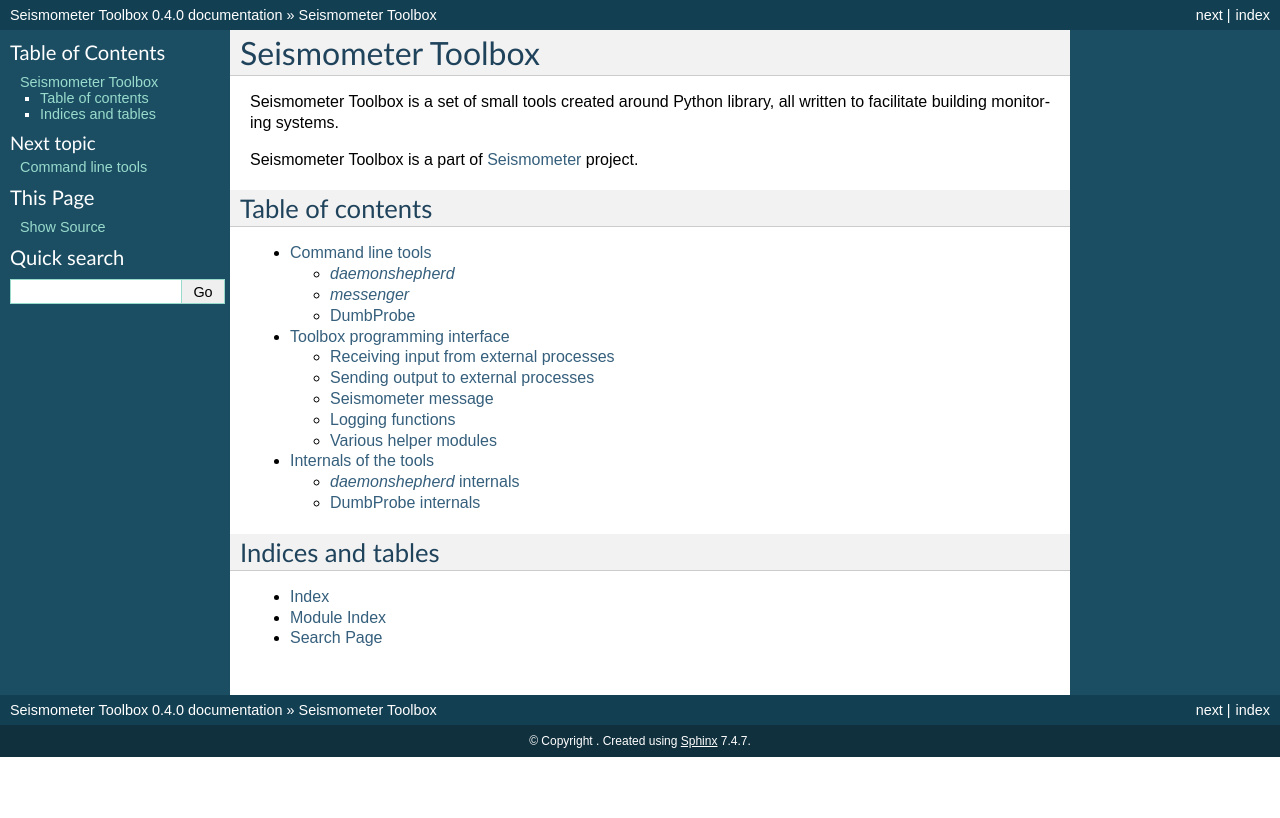
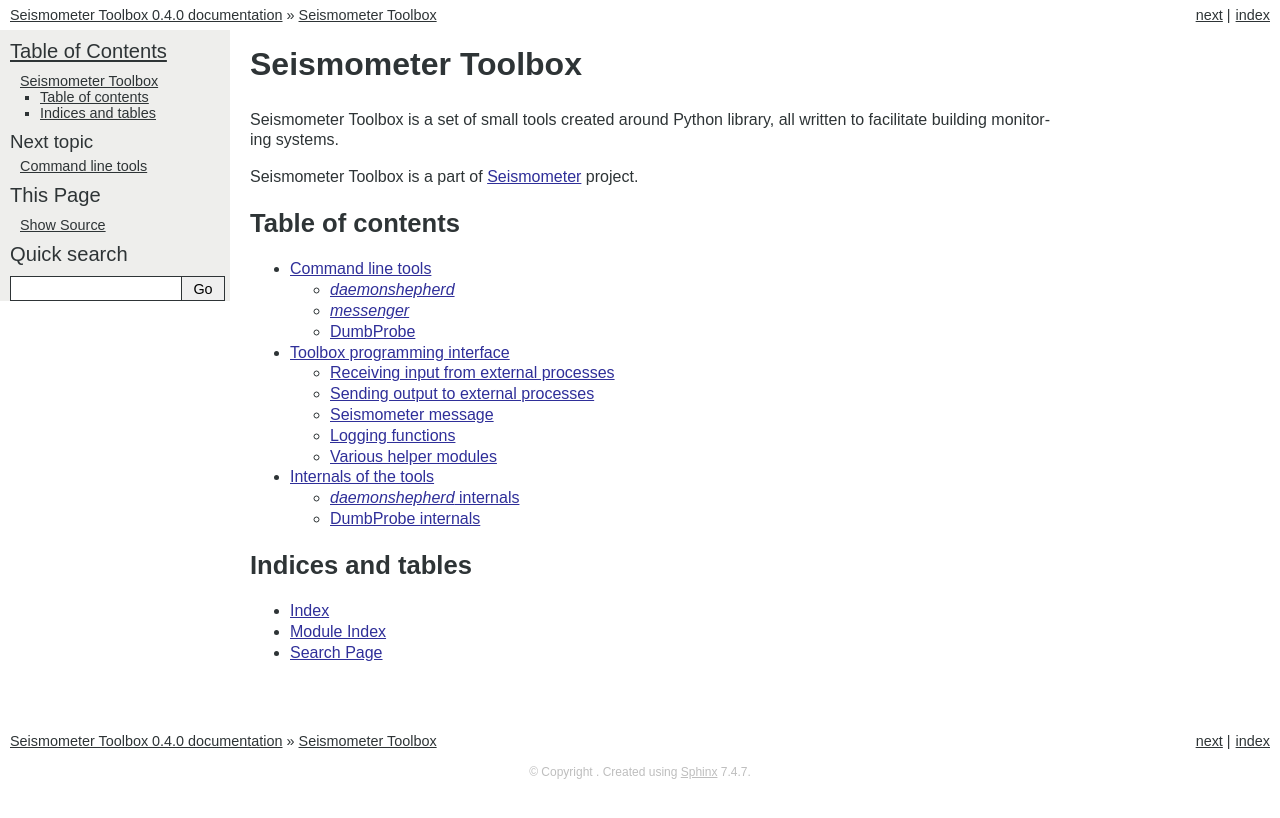
Before and after one commit to dozzie/seismometer-toolbox, a Sphinx documentation site: the page built from doc/index.rst, in a window 1280 px wide. Shown: the top 818 px of the page. Built offline with Sphinx 7.4.7, drawn with Linux system fonts in a browser that asks for light colours.

Commit message:
Added custom Sphinx theme to match Seismometer's homepage.

```diff
--- a/doc/conf.py
+++ b/doc/conf.py
@@ -39,14 +39,8 @@
 # HTML output
 #-----------------------------------------------------------------------------
 
-import sphinx
-def ver(v):
-    return [int(i) for i in v.split('.')]
-
-if ver(sphinx.__version__) >= ver('1.3'):
-    html_theme = 'classic'
-else:
-    html_theme = 'default'
+html_theme = 'poole'
+html_theme_path = ['themes']
 
 pygments_style = 'sphinx'
 
--- /dev/null
+++ b/doc/themes/poole/layout.html
@@ -0,0 +1,14 @@
+{#
+    default/layout.html
+    ~~~~~~~~~~~~~~~~~~~
+
+    Sphinx layout template for the default theme.
+
+    :copyright: Copyright 2007-2011 by the Sphinx team, see AUTHORS.
+    :license: BSD, see LICENSE for details.
+#}
+{% extends "basic/layout.html" %}
+
+{% if theme_collapsiblesidebar|tobool %}
+{% set script_files = script_files + ['_static/sidebar.js'] %}
+{% endif %}
--- /dev/null
+++ b/doc/themes/poole/static/default.css_t
@@ -0,0 +1,277 @@
+/*
+ * default.css_t
+ * ~~~~~~~~~~~~~
+ *
+ * Sphinx stylesheet -- default theme.
+ *
+ * :copyright: Copyright 2007-2011 by the Sphinx team, see AUTHORS.
+ * :license: BSD, see LICENSE for details.
+ *
+ */
+
+@import url("basic.css");
+
+/* -- page layout ----------------------------------------------------------- */
+
+body {
+    font-family: sans-serif;
+    font-size: 100%;
+    background-color: #ffffff;
+    color: #000000;
+    margin: 0;
+    padding: 0;
+}
+
+div.document {
+    background-color: #ffffff;
+}
+
+div.documentwrapper {
+    float: left;
+    width: 100%;
+}
+
+div.bodywrapper {
+    margin-top: 0;
+    margin-bottom: 0;
+    margin-right: {{ theme_sidebarwidth|toint }}px;
+    margin-left:  {{ theme_sidebarwidth|toint }}px;
+}
+
+div.body {
+    background-color: #ffffff;
+    color: #2e3436;
+    padding: 0 20px 30px 20px;
+    width: 800px; /* website: <body> */
+    margin: 1em auto;
+}
+
+{%- if theme_rightsidebar|tobool %}
+div.bodywrapper {
+    margin: 0 {{ theme_sidebarwidth|toint }}px 0 0;
+}
+{%- endif %}
+
+div.footer {
+    color: #bebebe;
+    width: 100%;
+    padding: 9px 0 9px 0;
+    text-align: center;
+    font-size: 75%;
+}
+
+div.footer a {
+    color: #bebebe;
+    text-decoration: underline;
+}
+
+div.related {
+    background-color: #ffffff;
+    line-height: 30px;
+    color: #2e3436;
+}
+
+div.related a {
+    color: #2e3436;
+}
+
+div.sphinxsidebar {
+    {%- if theme_stickysidebar|tobool %}
+    top: 30px;
+    bottom: 0;
+    margin: 0;
+    position: fixed;
+    overflow: auto;
+    height: auto;
+    {%- endif %}
+    {%- if theme_rightsidebar|tobool %}
+    float: right;
+    {%- if theme_stickysidebar|tobool %}
+    right: 0;
+    {%- endif %}
+    {%- endif %}
+    background-color: #eeeeec;
+}
+
+{%- if theme_stickysidebar|tobool %}
+/* this is nice, but it it leads to hidden headings when jumping
+   to an anchor */
+/*
+div.related {
+    position: fixed;
+}
+
+div.documentwrapper {
+    margin-top: 30px;
+}
+*/
+{%- endif %}
+
+div.sphinxsidebar h3 {
+    font-family: sans-serif;
+    color: #2e3436;
+    font-size: 1.4em;
+    font-weight: normal;
+    margin: 0;
+    padding: 0;
+}
+
+div.sphinxsidebar h3 a {
+    color: #2e3436;
+}
+
+div.sphinxsidebar h4 {
+    font-family: sans-serif;
+    color: #2e3436;
+    font-size: 1.3em;
+    font-weight: normal;
+    margin: 5px 0 0 0;
+    padding: 0;
+}
+
+div.sphinxsidebar p {
+    color: #2e3436;
+}
+
+div.sphinxsidebar p.topless {
+    margin: 5px 10px 10px 10px;
+}
+
+div.sphinxsidebar ul {
+    margin: 10px;
+    padding: 0;
+    color: #2e3436;
+}
+
+div.sphinxsidebar a {
+    color: #2e3436; /* TODO: change the colour */
+}
+
+div.sphinxsidebar input {
+    border: 1px solid #2e3436; /* TODO: change the colour */
+    font-family: sans-serif;
+    font-size: 1em;
+}
+
+{% if theme_collapsiblesidebar|tobool %}
+/* for collapsible sidebar */
+div#sidebarbutton {
+    background-color: {{ theme_sidebarbtncolor }}; /* #2e3436? */
+}
+{% endif %}
+
+/* -- hyperlink styles ------------------------------------------------------ */
+
+a {
+    color: #2f2f99;
+}
+
+a:visited {
+    color: #662f99;
+}
+
+/* -- body styles ----------------------------------------------------------- */
+
+div.body h1 { margin-top: 0; font-size: 200%; }
+div.body h2 { font-size: 160%; }
+div.body h3 { font-size: 140%; }
+div.body h4 { font-size: 120%; }
+div.body h5 { font-size: 110%; }
+div.body h6 { font-size: 100%; }
+
+a.headerlink {
+    color: #000000;
+    font-size: 0.8em;
+    padding: 0 4px 0 4px;
+    text-decoration: none;
+}
+
+a.headerlink:hover {
+    background-color: #000000;
+    color: #ffffff;
+}
+
+div.body p, div.body dd, div.body li {
+    text-align: justify;
+    line-height: 130%;
+}
+
+div.admonition p.admonition-title + p {
+    display: inline;
+}
+
+div.admonition p {
+    margin-bottom: 5px;
+}
+
+div.admonition pre {
+    margin-bottom: 5px;
+}
+
+div.admonition ul, div.admonition ol {
+    margin-bottom: 5px;
+}
+
+div.note {
+    background-color: #eee;
+    border: 1px solid #ccc;
+}
+
+div.seealso {
+    background-color: #ffc;
+    border: 1px solid #ff6;
+}
+
+div.topic {
+    background-color: #eee;
+}
+
+div.warning {
+    background-color: #ffe4e4;
+    border: 1px solid #f66;
+}
+
+p.admonition-title {
+    display: inline;
+}
+
+p.admonition-title:after {
+    content: ":";
+}
+
+pre {
+    border: dotted black 1px;
+    background: #eeeeec;
+    font-size: 0.95em;
+    padding: 1em;
+}
+
+tt {
+    background-color: #eeeeec;
+    padding: 0 1px 0 1px;
+    font-size: 0.95em;
+}
+
+th {
+    background-color: #eeeeec;
+}
+
+.warning tt {
+    background: #efc2c2;
+}
+
+.note tt {
+    background: #d6d6d6;
+}
+
+.viewcode-back {
+    font-family: sans-serif;
+}
+
+div.viewcode-block:target {
+    background-color: #f4debf;
+    border-top: 1px solid #ac9;
+    border-bottom: 1px solid #ac9;
+}
+
+/* vim:set ft=css: */
--- /dev/null
+++ b/doc/themes/poole/static/sidebar.js
@@ -0,0 +1,151 @@
+/*
+ * sidebar.js
+ * ~~~~~~~~~~
+ *
+ * This script makes the Sphinx sidebar collapsible.
+ *
+ * .sphinxsidebar contains .sphinxsidebarwrapper.  This script adds
+ * in .sphixsidebar, after .sphinxsidebarwrapper, the #sidebarbutton
+ * used to collapse and expand the sidebar.
+ *
+ * When the sidebar is collapsed the .sphinxsidebarwrapper is hidden
+ * and the width of the sidebar and the margin-left of the document
+ * are decreased. When the sidebar is expanded the opposite happens.
+ * This script saves a per-browser/per-session cookie used to
+ * remember the position of the sidebar among the pages.
+ * Once the browser is closed the cookie is deleted and the position
+ * reset to the default (expanded).
+ *
+ * :copyright: Copyright 2007-2011 by the Sphinx team, see AUTHORS.
+ * :license: BSD, see LICENSE for details.
+ *
+ */
+
+$(function() {
+  // global elements used by the functions.
+  // the 'sidebarbutton' element is defined as global after its
+  // creation, in the add_sidebar_button function
+  var bodywrapper = $('.bodywrapper');
+  var sidebar = $('.sphinxsidebar');
+  var sidebarwrapper = $('.sphinxsidebarwrapper');
+
+  // for some reason, the document has no sidebar; do not run into errors
+  if (!sidebar.length) return;
+
+  // original margin-left of the bodywrapper and width of the sidebar
+  // with the sidebar expanded
+  var bw_margin_expanded = bodywrapper.css('margin-left');
+  var ssb_width_expanded = sidebar.width();
+
+  // margin-left of the bodywrapper and width of the sidebar
+  // with the sidebar collapsed
+  var bw_margin_collapsed = '.8em';
+  var ssb_width_collapsed = '.8em';
+
+  // colors used by the current theme
+  var dark_color = $('.related').css('background-color');
+  var light_color = $('.document').css('background-color');
+
+  function sidebar_is_collapsed() {
+    return sidebarwrapper.is(':not(:visible)');
+  }
+
+  function toggle_sidebar() {
+    if (sidebar_is_collapsed())
+      expand_sidebar();
+    else
+      collapse_sidebar();
+  }
+
+  function collapse_sidebar() {
+    sidebarwrapper.hide();
+    sidebar.css('width', ssb_width_collapsed);
+    bodywrapper.css('margin-left', bw_margin_collapsed);
+    sidebarbutton.css({
+        'margin-left': '0',
+        'height': bodywrapper.height()
+    });
+    sidebarbutton.find('span').text('»');
+    sidebarbutton.attr('title', _('Expand sidebar'));
+    document.cookie = 'sidebar=collapsed';
+  }
+
+  function expand_sidebar() {
+    bodywrapper.css('margin-left', bw_margin_expanded);
+    sidebar.css('width', ssb_width_expanded);
+    sidebarwrapper.show();
+    sidebarbutton.css({
+        'margin-left': ssb_width_expanded-12,
+        'height': bodywrapper.height()
+    });
+    sidebarbutton.find('span').text('«');
+    sidebarbutton.attr('title', _('Collapse sidebar'));
+    document.cookie = 'sidebar=expanded';
+  }
+
+  function add_sidebar_button() {
+    sidebarwrapper.css({
+        'float': 'left',
+        'margin-right': '0',
+        'width': ssb_width_expanded - 28
+    });
+    // create the button
+    sidebar.append(
+        '<div id="sidebarbutton"><span>&laquo;</span></div>'
+    );
+    var sidebarbutton = $('#sidebarbutton');
+    light_color = sidebarbutton.css('background-color');
+    // find the height of the viewport to center the '<<' in the page
+    var viewport_height;
+    if (window.innerHeight)
+ 	  viewport_height = window.innerHeight;
+    else
+	  viewport_height = $(window).height();
+    sidebarbutton.find('span').css({
+        'display': 'block',
+        'margin-top': (viewport_height - sidebar.position().top - 20) / 2
+    });
+
+    sidebarbutton.click(toggle_sidebar);
+    sidebarbutton.attr('title', _('Collapse sidebar'));
+    sidebarbutton.css({
+        'color': '#FFFFFF',
+        'border-left': '1px solid ' + dark_color,
+        'font-size': '1.2em',
+        'cursor': 'pointer',
+        'height': bodywrapper.height(),
+        'padding-top': '1px',
+        'margin-left': ssb_width_expanded - 12
+    });
+
+    sidebarbutton.hover(
+      function () {
+          $(this).css('background-color', dark_color);
+      },
+      function () {
+          $(this).css('background-color', light_color);
+      }
+    );
+  }
+
+  function set_position_from_cookie() {
+    if (!document.cookie)
+      return;
+    var items = document.cookie.split(';');
+    for(var k=0; k<items.length; k++) {
+      var key_val = items[k].split('=');
+      var key = key_val[0];
+      if (key == 'sidebar') {
+        var value = key_val[1];
+        if ((value == 'collapsed') && (!sidebar_is_collapsed()))
+          collapse_sidebar();
+        else if ((value == 'expanded') && (sidebar_is_collapsed()))
+          expand_sidebar();
+      }
+    }
+  }
+
+  add_sidebar_button();
+  var sidebarbutton = $('#sidebarbutton');
+  set_position_from_cookie();
+});
--- /dev/null
+++ b/doc/themes/poole/theme.conf
@@ -0,0 +1,9 @@
+[theme]
+inherit = basic
+stylesheet = default.css
+pygments_style = sphinx
+
+[options]
+rightsidebar = false
+stickysidebar = false
+collapsiblesidebar = false
```
